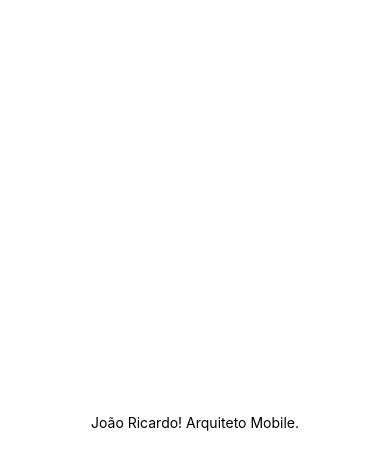
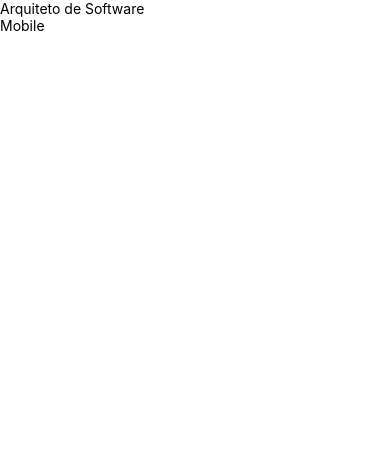
Before and after one commit to EngJao89/imhere, a React Native app: screen / in a window 390 px wide. Shown: the top 470 px of the page. Built offline with nearby package versions, Linux system fonts and the light colour scheme.

Commit message:
feat(02-jsx): treina conceitos de JSX com componentes base

```diff
--- a/App.tsx
+++ b/App.tsx
@@ -1,20 +1,10 @@
-import { StatusBar } from 'expo-status-bar';
-import { StyleSheet, Text, View } from 'react-native';
+import { Text, View } from 'react-native';
 
-export default function App() {
-  return (
-    <View style={styles.container}>
-      <Text>João Ricardo! Arquiteto Mobile.</Text>
-      <StatusBar style="auto" />
-    </View>
-  );
+export default function App(){
+  return(
+  <View>
+    <Text>Arquiteto de Software</Text>
+    <Text>Mobile</Text>
+  </View>
+  )
 }
-
-const styles = StyleSheet.create({
-  container: {
-    flex: 1,
-    backgroundColor: '#FFF',
-    alignItems: 'center',
-    justifyContent: 'center',
-  },
-});
```
